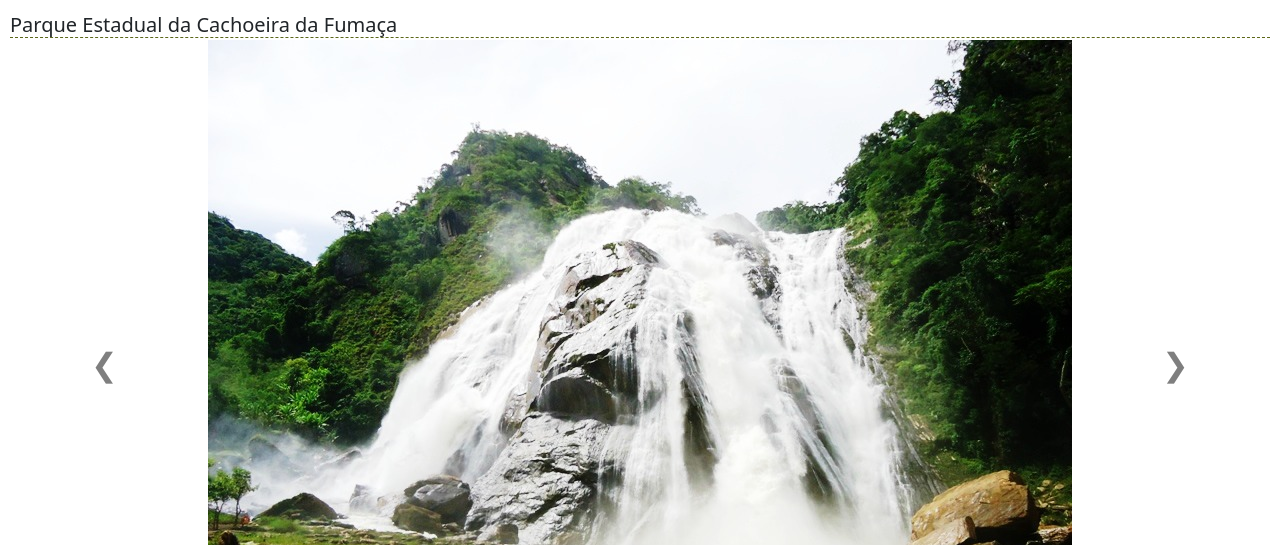
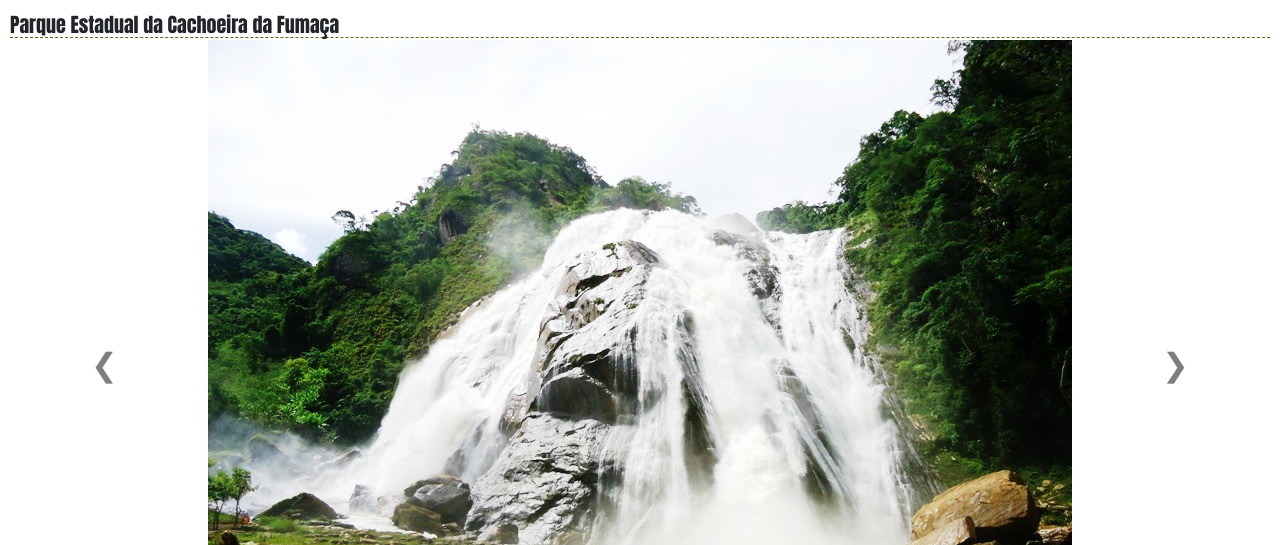
Before and after one commit to MarlanJovencio/lugares-interessantes-bootstrap, a plain HTML site: page index.html in a window 1280 px wide. Shown: the part 57-602 px from the top of the page. Drawn offline with nearby package versions, Linux system fonts and the light colour scheme.

Commit message:
feat: adicionando a fonte do google

```diff
--- a/style/style.css
+++ b/style/style.css
@@ -1,3 +1,9 @@
+@import url('https://fonts.googleapis.com/css2?family=Anton&display=swap');
+
+h1, h2, h3, h4, h5, h6 {
+    font-family: 'Anton', sans-serif !important;
+}
+
 .navbar {
     position: sticky;
     top: 0;
```
